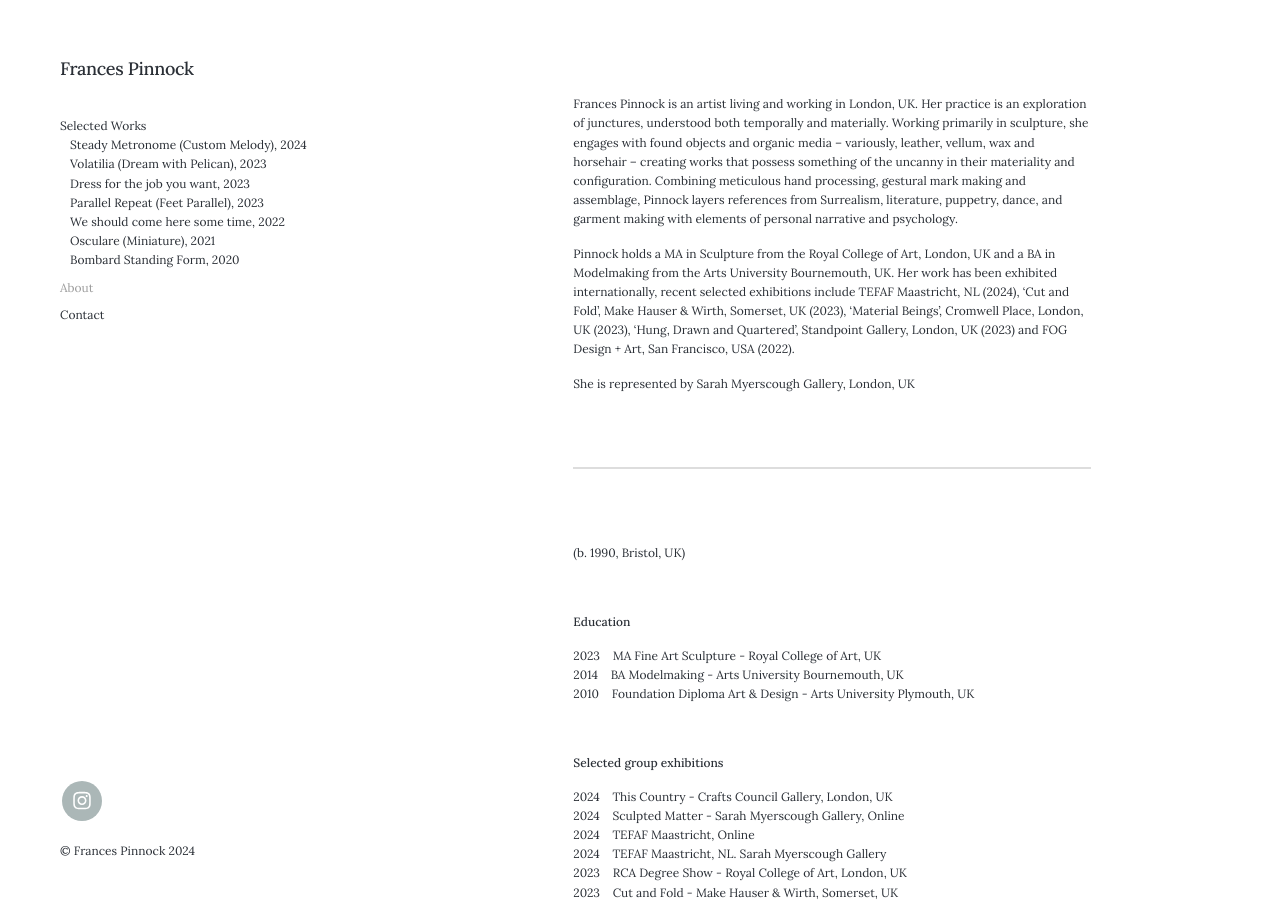
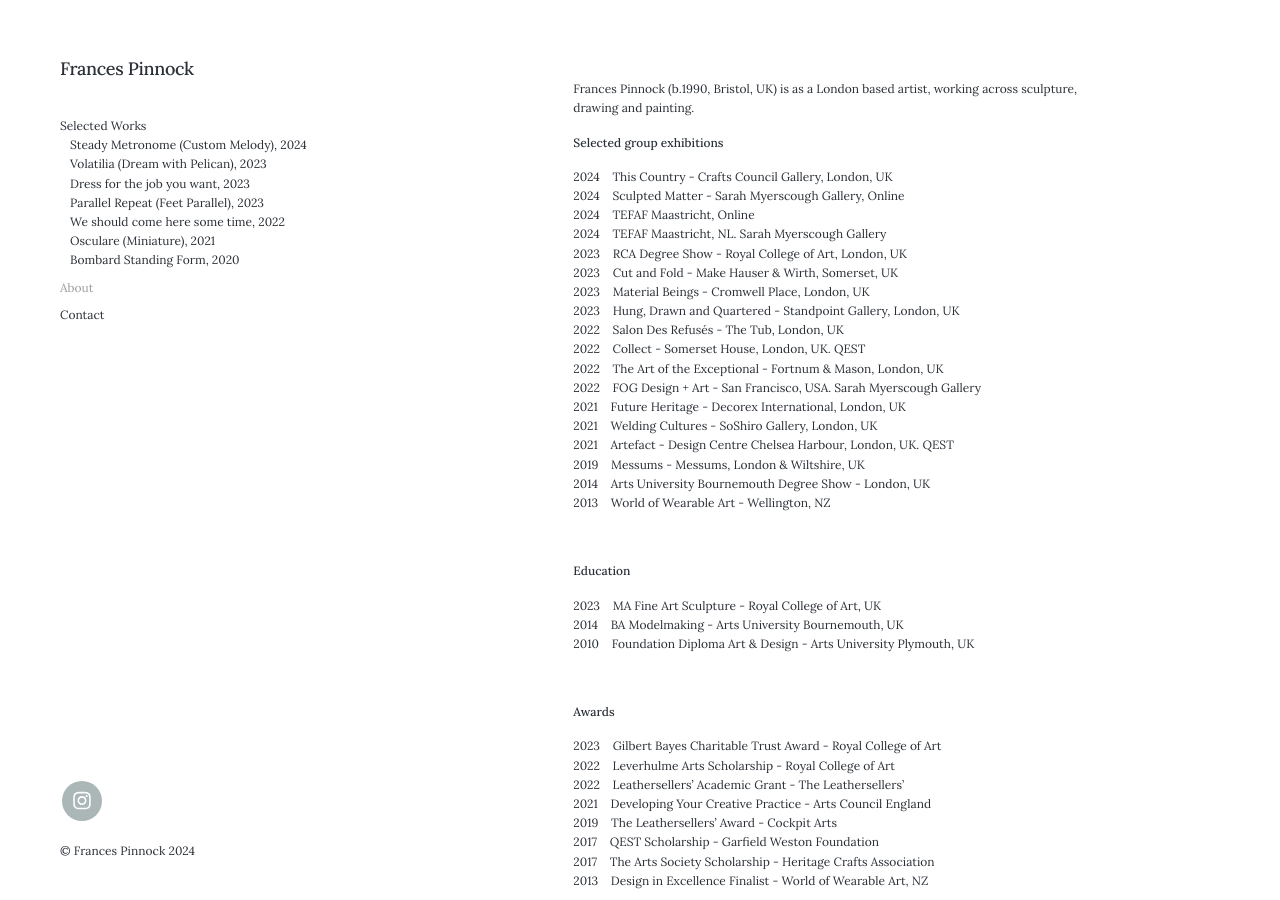
Before and after one commit to francespinnock/francespinnock.github.io, a Jekyll site: the page built from _pages/about.md, in a window 1280 px wide and 900 px high. Built offline with Jekyll 4.4.1, drawn with Linux system fonts in a browser that asks for light colours; nearby versions of some CDN libraries.

Commit message:
Update about.md

```diff
--- a/_pages/about.md
+++ b/_pages/about.md
@@ -5,31 +5,7 @@ description: About Frances Pinnock
 ---
 
 <br />
-
-
-Frances Pinnock is an artist living and working in London, UK. Her practice is an exploration of junctures, understood both temporally and materially. Working primarily in sculpture, she engages with found objects and organic media – variously, leather, vellum, wax and horsehair – creating works that possess something of the uncanny in their materiality and configuration. Combining meticulous hand processing, gestural mark making and assemblage, Pinnock layers references from Surrealism, literature, puppetry, dance, and garment making with elements of personal narrative and psychology.
-
-Pinnock holds a MA in Sculpture from the Royal College of Art, London, UK and a BA in Modelmaking from the Arts University Bournemouth, UK. Her work has been exhibited internationally, recent selected exhibitions include TEFAF Maastricht, NL (2024), ‘Cut and Fold’, Make Hauser & Wirth, Somerset, UK (2023), ‘Material Beings’, Cromwell Place, London, UK (2023), ‘Hung, Drawn and Quartered’, Standpoint Gallery, London, UK (2023) and FOG Design + Art, San Francisco, USA (2022).
-
-She is represented by Sarah Myerscough Gallery, London, UK
-
-<br />
-
---------------------------------------------------------------------------
-
-<br />
-
-(b. 1990, Bristol, UK)
-
-<br />
-
-
-**Education**
-
-2023&nbsp;&nbsp;&nbsp; MA Fine Art Sculpture - Royal College of Art, UK
-2014&nbsp;&nbsp;&nbsp; BA Modelmaking - Arts University Bournemouth, UK
-2010&nbsp;&nbsp;&nbsp; Foundation Diploma Art & Design - Arts University Plymouth, UK
-
+Frances Pinnock (b.1990, Bristol, UK) is as a London based artist, working across sculpture, drawing and painting.
 <br />
 
 
@@ -53,6 +29,14 @@ She is represented by Sarah Myerscough Gallery, London, UK
 2019&nbsp;&nbsp;&nbsp; Messums - Messums, London & Wiltshire, UK
 2014&nbsp;&nbsp;&nbsp; Arts University Bournemouth Degree Show - London, UK
 2013&nbsp;&nbsp;&nbsp; World of Wearable Art - Wellington, NZ
+
+<br />
+
+**Education**
+
+2023&nbsp;&nbsp;&nbsp; MA Fine Art Sculpture - Royal College of Art, UK
+2014&nbsp;&nbsp;&nbsp; BA Modelmaking - Arts University Bournemouth, UK
+2010&nbsp;&nbsp;&nbsp; Foundation Diploma Art & Design - Arts University Plymouth, UK
 
 <br />
 
```
